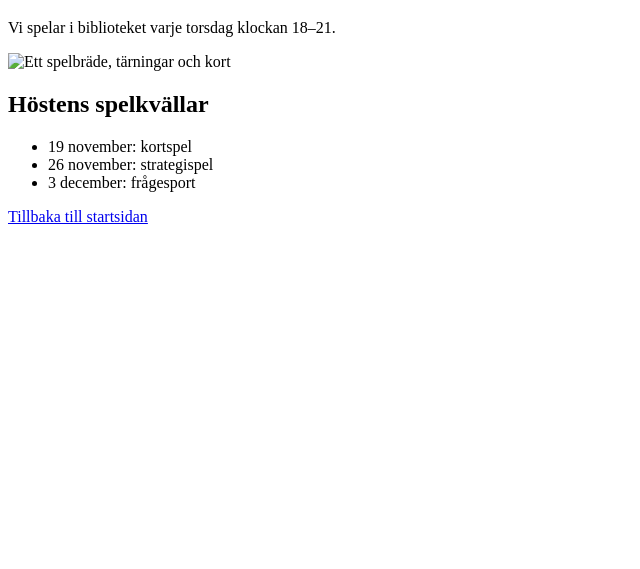
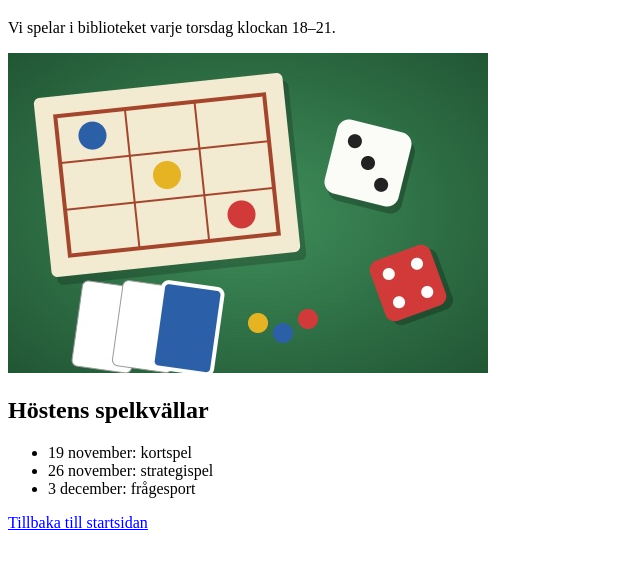
Before and after one commit to Alaa-97-sa/ovningar, a plain HTML site: page meetups.html in a window 1280 px wide. Shown: the part 61-630 px from the top of the page, without its empty margins (0-640 px from the left). Drawn offline with Linux system fonts and the light colour scheme; the site is published under a folder, as on GitHub Pages, so addresses that start at the root find nothing.

Commit message:
Tog bort / tecken vid images

```diff
--- a/meetups.html
+++ b/meetups.html
@@ -7,7 +7,7 @@
   <body>
     <h1>Våra träffar</h1>
     <p>Vi spelar i biblioteket varje torsdag klockan 18–21.</p>
-    <img src="/images/game-night.jpg" alt="Ett spelbräde, tärningar och kort" />
+    <img src="images/game-night.jpg" alt="Ett spelbräde, tärningar och kort" />
     <h2>Höstens spelkvällar</h2>
     <ul>
       <li>19 november: kortspel</li>
```
